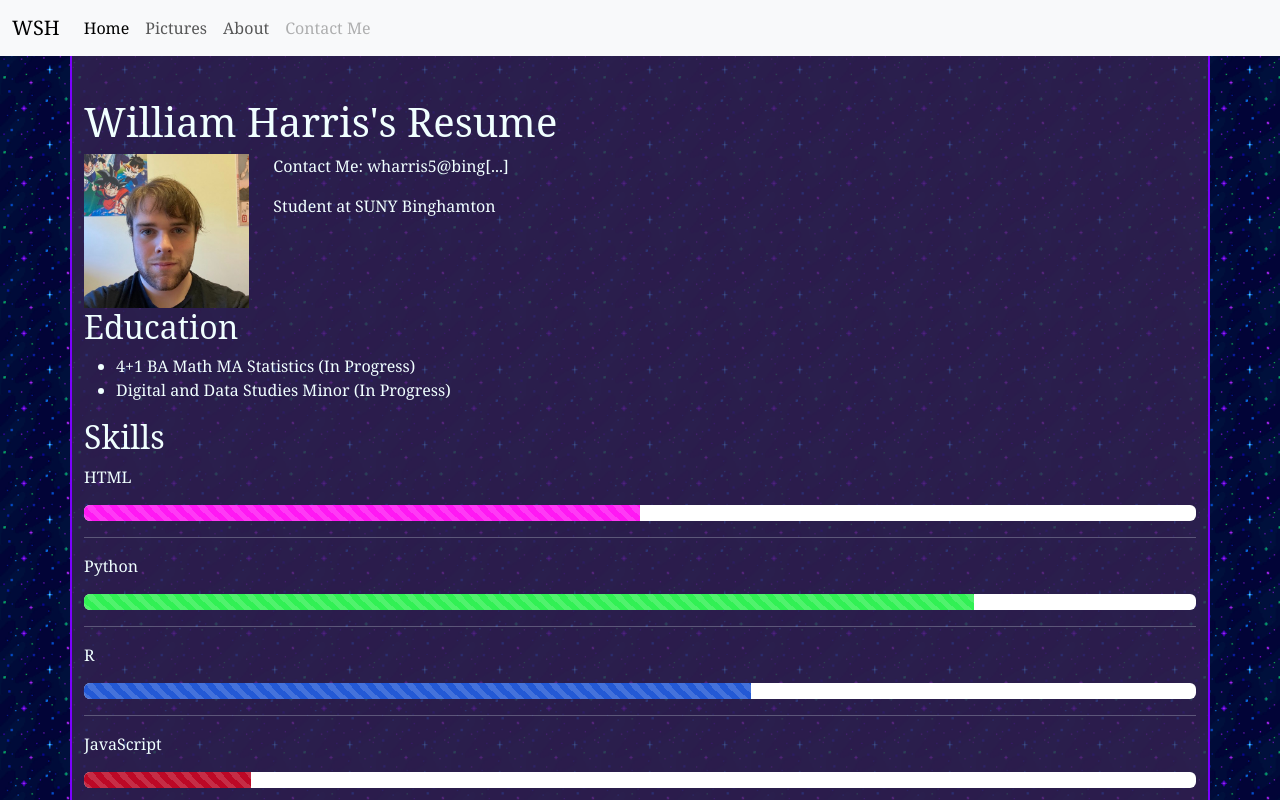
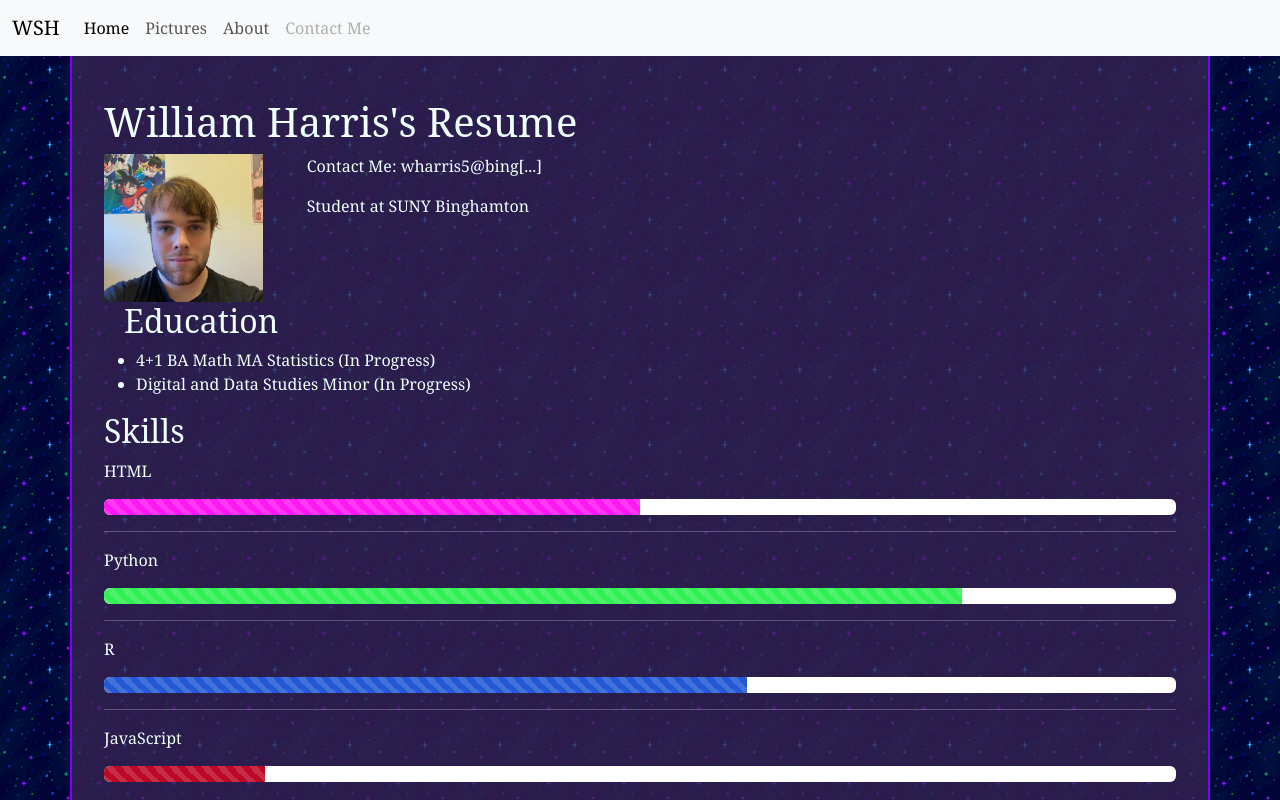
Before and after one commit to Shaushtatar/WebDesign, a plain HTML site: page My_Webpage_Folder/index.html in a window 1280 px wide. Shown: the top 800 px of the page. Drawn offline with Linux system fonts and the light colour scheme.

Commit message:
Update style.css

```diff
--- a/My_Webpage_Folder/style.css
+++ b/My_Webpage_Folder/style.css
@@ -10,13 +10,17 @@ main {
 }
 h1,h2{
   font-family: 'Colonna MT', 'serif';
+  padding-left:20px;
 }
 
 html,body {
     background-image: url("./img/pixel_background.jpg");
     background-size: 150px;
 }
-
+.row{
+  padding-left:20px;
+  padding-right:20px;
+}
 .carousel-item img {
     margin:auto;
     height: 500px;
```
